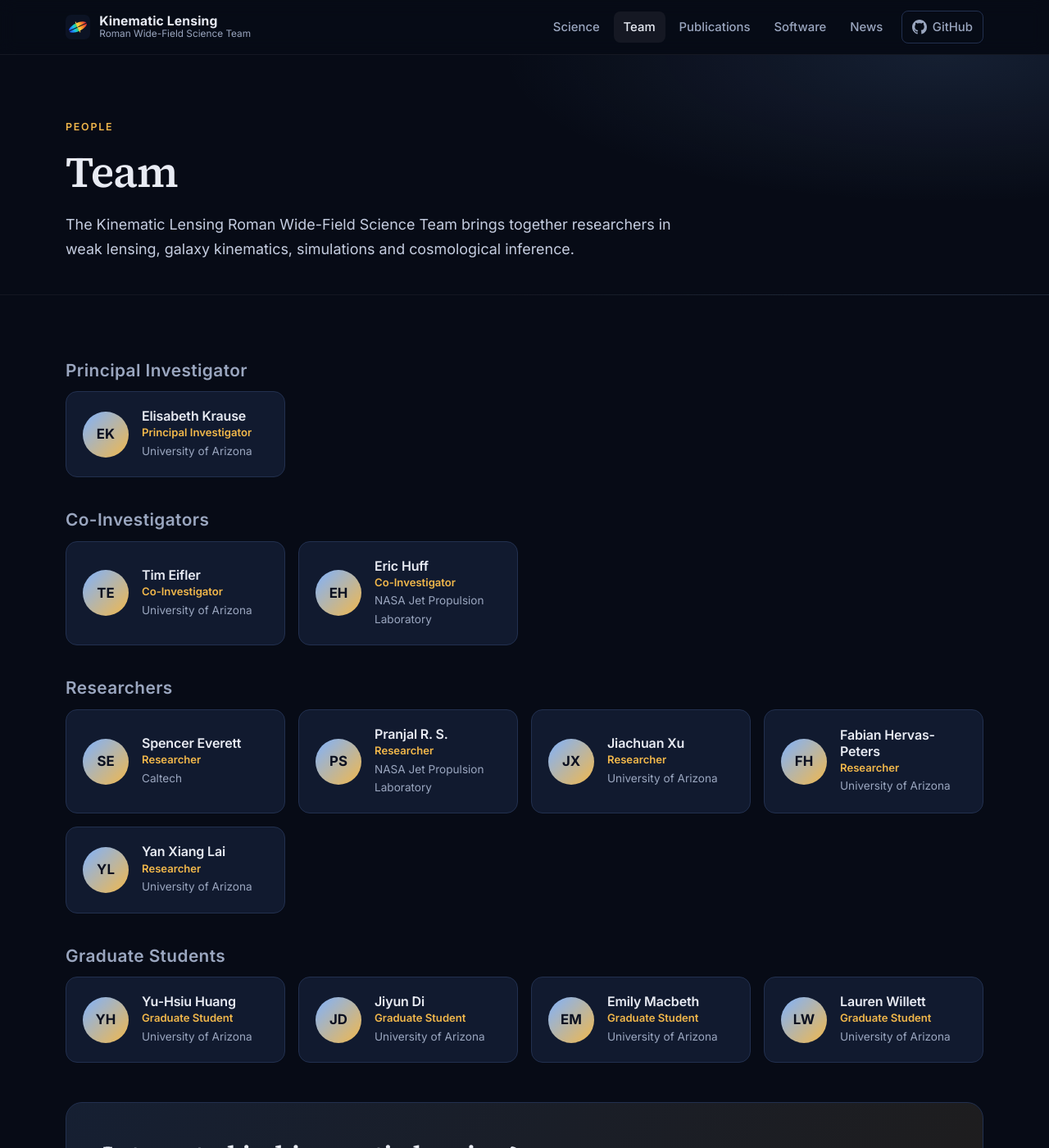
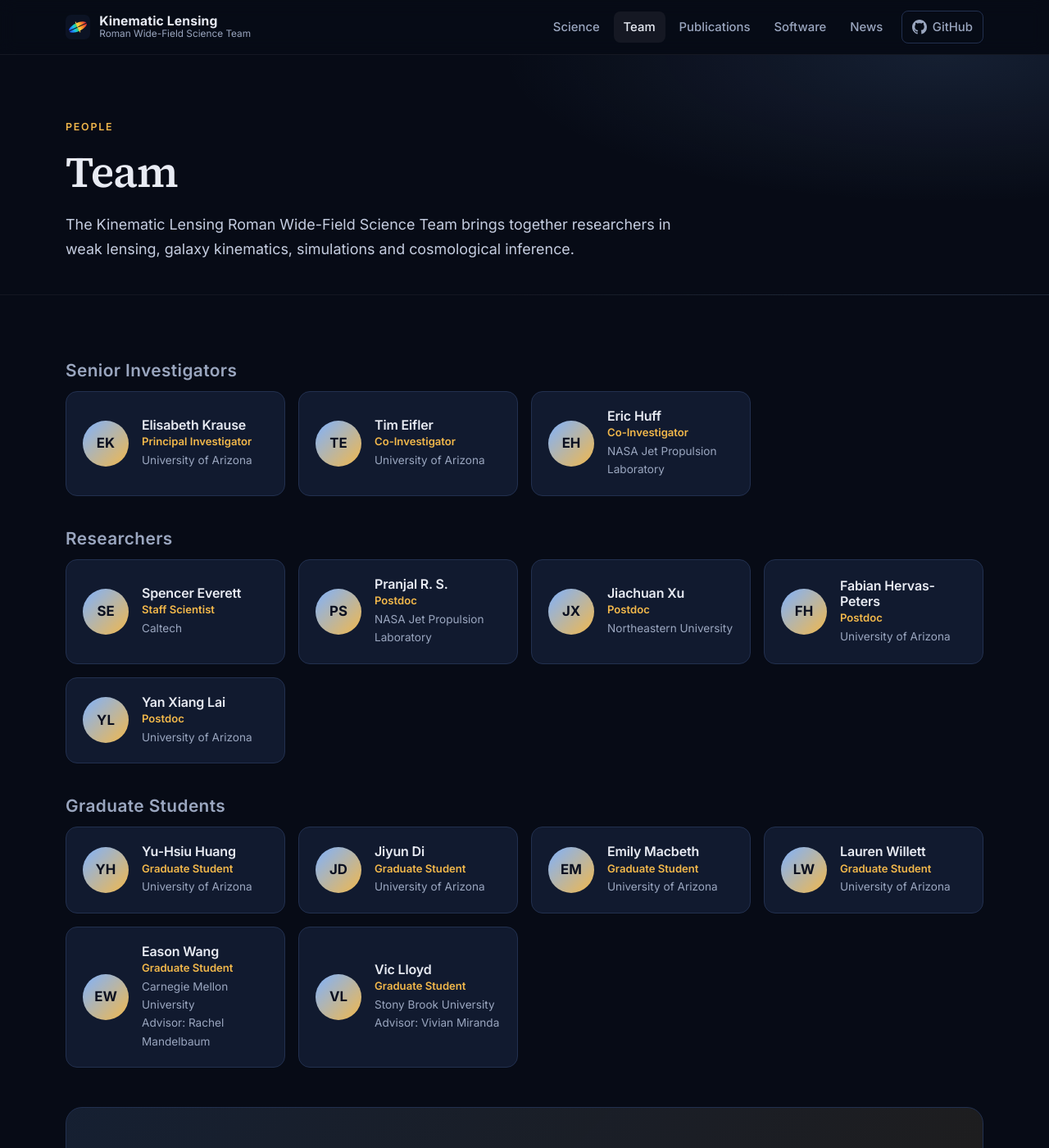
Before and after one commit to KinematicLensing/KinematicLensing.github.io, a Jekyll site: the page built from team.html, in a window 1280 px wide and 1400 px high. Shown: the whole window at 82% size. Built offline with Jekyll 4.4.1, drawn with Linux system fonts in a browser that asks for light colours.

Commit message:
Team page: senior investigators, new members, updated roles

```diff
--- a/_data/team.yml
+++ b/_data/team.yml
@@ -1,45 +1,46 @@
 # Team roster.
 # Fields: name, role, affiliation, website (optional), photo (optional), group
-# group is one of: pi, faculty, researchers, students, collaborators
+# group is one of: senior, researchers, students, collaborators
+# advisor (optional): shown under graduate students who are advised outside the team
 # Photos: put a square image in assets/img/team/ and set `photo: /assets/img/team/filename.jpg`
 
 - name: Elisabeth Krause
   role: Principal Investigator
   affiliation: University of Arizona
-  group: pi
+  group: senior
 
 - name: Tim Eifler
   role: Co-Investigator
   affiliation: University of Arizona
-  group: faculty
+  group: senior
 
 - name: Eric Huff
   role: Co-Investigator
   affiliation: NASA Jet Propulsion Laboratory
-  group: faculty
+  group: senior
 
 - name: Spencer Everett
-  role: Researcher
+  role: Staff Scientist
   affiliation: Caltech
   group: researchers
 
 - name: Pranjal R. S.
-  role: Researcher
+  role: Postdoc
   affiliation: NASA Jet Propulsion Laboratory
   group: researchers
 
 - name: Jiachuan Xu
-  role: Researcher
-  affiliation: University of Arizona
+  role: Postdoc
+  affiliation: Northeastern University
   group: researchers
 
 - name: Fabian Hervas-Peters
-  role: Researcher
+  role: Postdoc
   affiliation: University of Arizona
   group: researchers
 
 - name: Yan Xiang Lai
-  role: Researcher
+  role: Postdoc
   affiliation: University of Arizona
   group: researchers
 
@@ -62,3 +63,15 @@
   role: Graduate Student
   affiliation: University of Arizona
   group: students
+
+- name: Eason Wang
+  role: Graduate Student
+  affiliation: Carnegie Mellon University
+  advisor: Rachel Mandelbaum
+  group: students
+
+- name: Vic Lloyd
+  role: Graduate Student
+  affiliation: Stony Brook University
+  advisor: Vivian Miranda
+  group: students
--- a/team.html
+++ b/team.html
@@ -6,7 +6,7 @@ kicker: People
 lede: The Kinematic Lensing Roman Wide-Field Science Team brings together researchers in weak lensing, galaxy kinematics, simulations and cosmological inference.
 permalink: /team/
 ---
-{% assign groups = "pi|Principal Investigator,faculty|Co-Investigators,researchers|Researchers,students|Graduate Students,collaborators|Collaborators" | split: "," %}
+{% assign groups = "senior|Senior Investigators,researchers|Researchers,students|Graduate Students,collaborators|Collaborators" | split: "," %}
 <section class="section">
   <div class="wrap">
     {% for g in groups %}
@@ -29,6 +29,7 @@ permalink: /team/
               <h3>{% if m.website %}<a href="{{ m.website }}">{{ m.name }}</a>{% else %}{{ m.name }}{% endif %}</h3>
               {% if m.role %}<div class="role">{{ m.role }}</div>{% endif %}
               {% if m.affiliation and m.affiliation != "" %}<div class="aff">{{ m.affiliation }}</div>{% endif %}
+              {% if m.advisor %}<div class="aff">Advisor: {{ m.advisor }}</div>{% endif %}
             </div>
           </div>
           {% endfor %}
```
